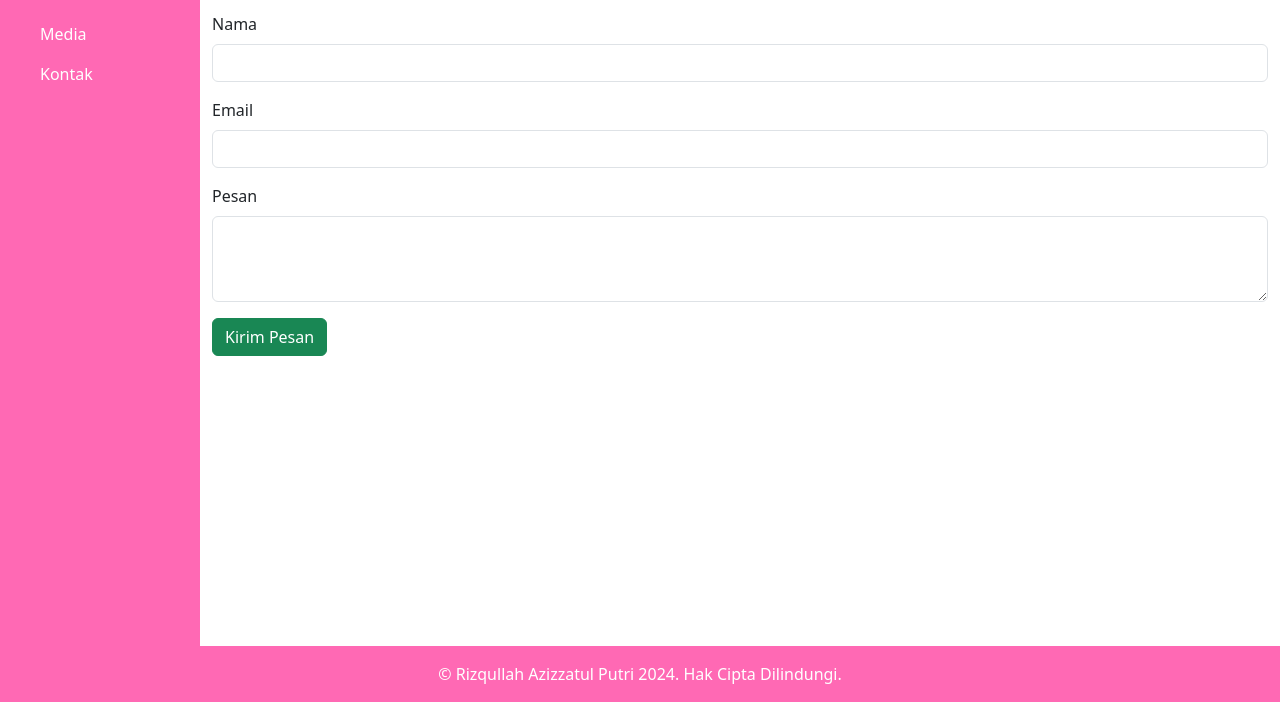
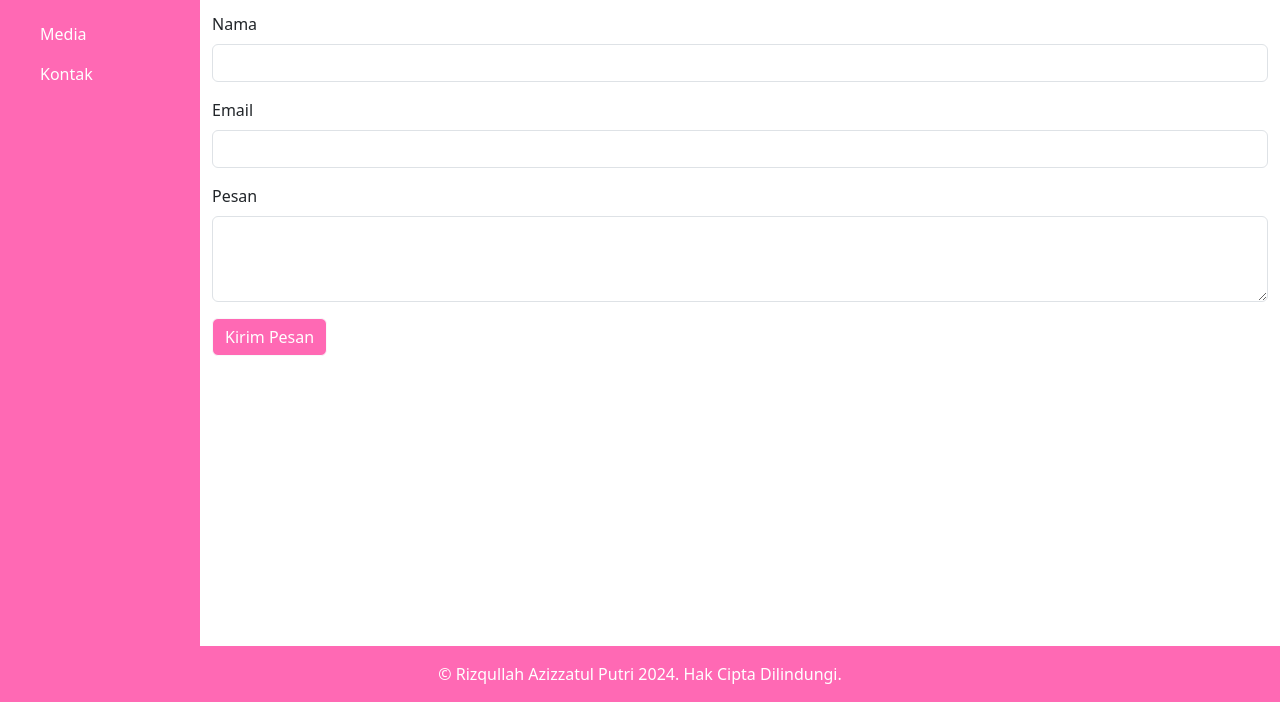
Before and after one commit to KillerKing93/Web-Rizqullah-Azizzatul-Putri, a plain HTML site: page pages/kontak.html in a window 1280 px wide. Shown: the part 98-800 px from the top of the page. Drawn offline with nearby package versions, Linux system fonts and the light colour scheme.

Commit message:
Update kontak.html

```diff
--- a/pages/kontak.html
+++ b/pages/kontak.html
@@ -39,7 +39,7 @@
                     <label for="message" class="form-label">Pesan</label>
                     <textarea class="form-control" id="message" rows="3" required></textarea>
                 </div>
-                <button type="submit" class="btn btn-success">Kirim Pesan</button>
+                <button type="submit" class="btn btn-light bg-pink">Kirim Pesan</button>
             </form>
             <div class="mt-5 mb-5"
                 style="height: 2px;"
```
